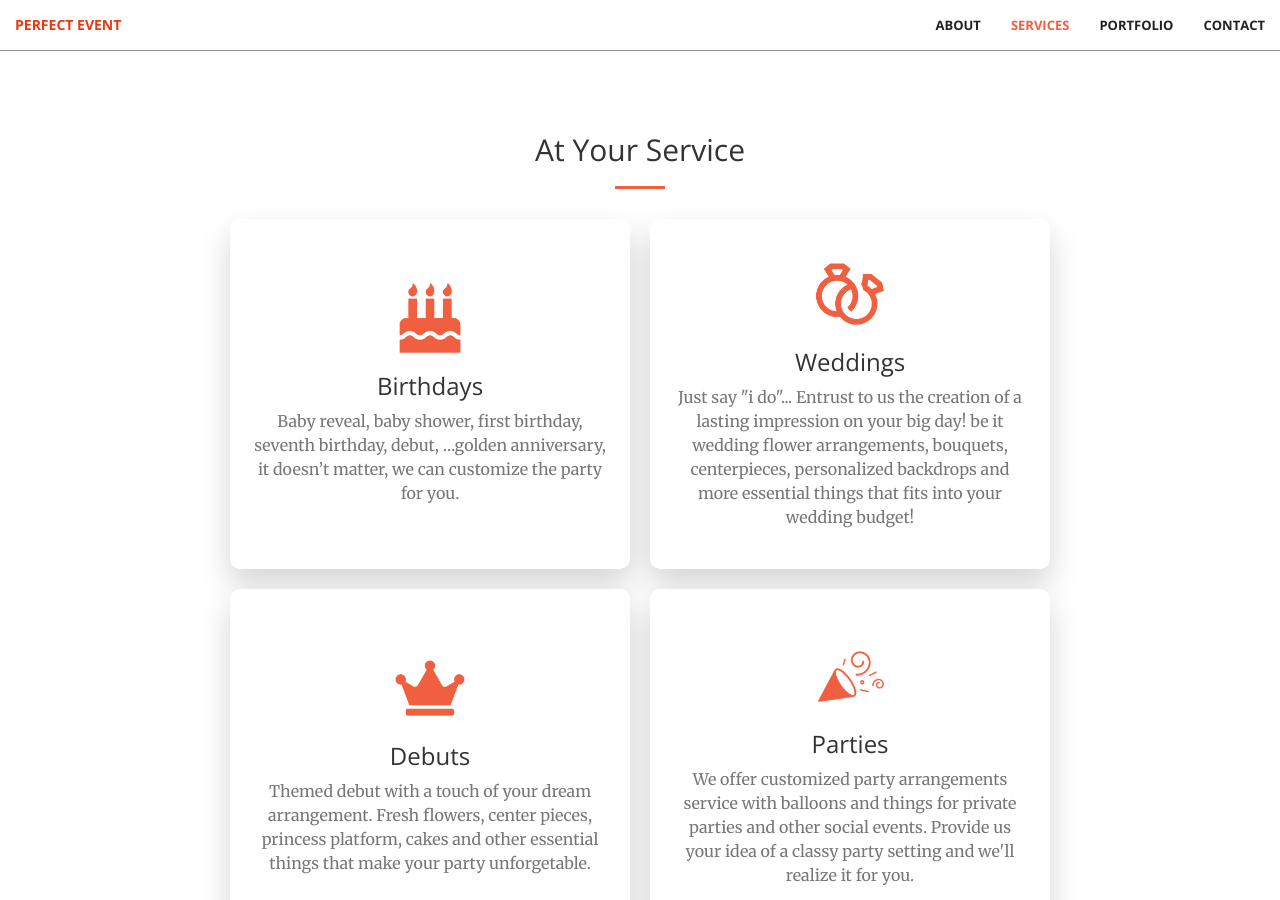
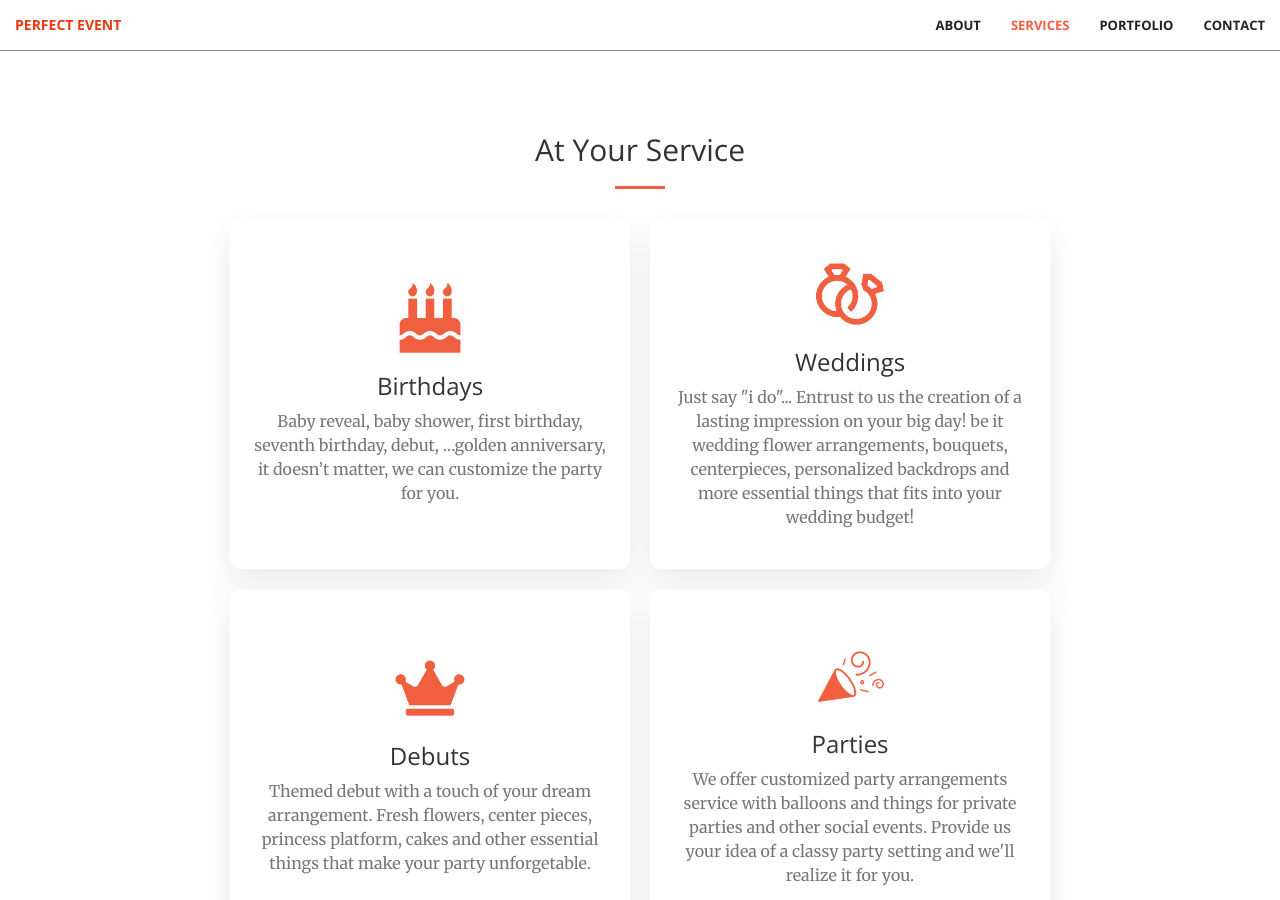
Before and after one commit to LTapsy/Perfect-Event, a Jekyll site: the page built from index.html, in a window 1280 px wide and 900 px high, scrolled down 1285 px. Built offline with Jekyll 4.4.1, drawn with Linux system fonts in a browser that asks for light colours.

Commit message:
fixing pages

```diff
--- a/_sass/_base.scss
+++ b/_sass/_base.scss
@@ -546,7 +546,7 @@ footer{
         justify-content: center;
         align-items: center;
         .service-box{
-            filter: drop-shadow(0 15px 15px #0000002a);
+            filter: drop-shadow(0 15px 15px #00000013);
             background:white;
             border-radius: 10px;
             width:100%;
@@ -579,7 +579,7 @@ footer{
             justify-content: center;
             align-items: center;
             .service-box{
-                filter: drop-shadow(0 15px 15px #0000002a);
+                filter: drop-shadow(0 15px 15px #0000000e);
                 background:white;
                 border-radius: 10px;
                 width:100%;
@@ -631,3 +631,17 @@ footer{
         }
     }
 }
+
+
+@media (max-width: 768px) {
+
+    #portfolio{
+        .container-fluid{
+            .no-gutter{
+                padding:30px 0;
+            }
+        }
+    }
+
+
+}
--- a/js/paginate.js
+++ b/js/paginate.js
@@ -15,6 +15,7 @@ for(let x=1;x<=pageContainer;x++){
     const list = document.querySelector(".pageList:nth-child(" + x + ")" );
     list.addEventListener("click",function(){
         pageReset();
+        list.style="color:#F05F40;"
         const page = document.querySelector(".page:nth-child(" + x + ")" );
         page.style = "display:flex;"
     });
@@ -27,4 +28,13 @@ function pageReset(){
         const page = document.querySelector(".page:nth-child(" + x + ")" );
         page.style = "display:none;"
     }
+
+
+    const pageContainer = document.querySelector(".page-container").childElementCount;
+
+    for(let x=1;x<=pageContainer;x++){
+        const list = document.querySelector(".pageList:nth-child(" + x + ")" );
+        list.style="color:#FFFFFF;"
+    }
+
 };
```
